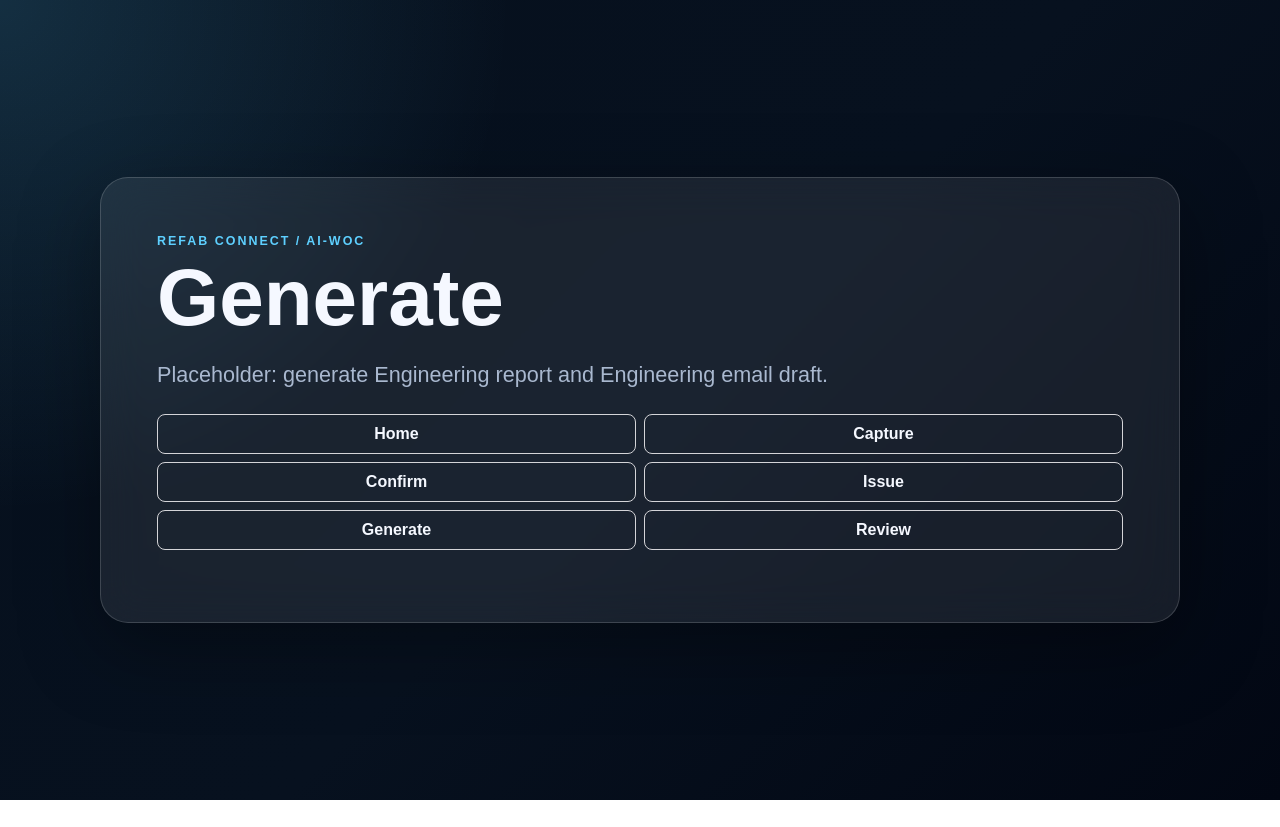
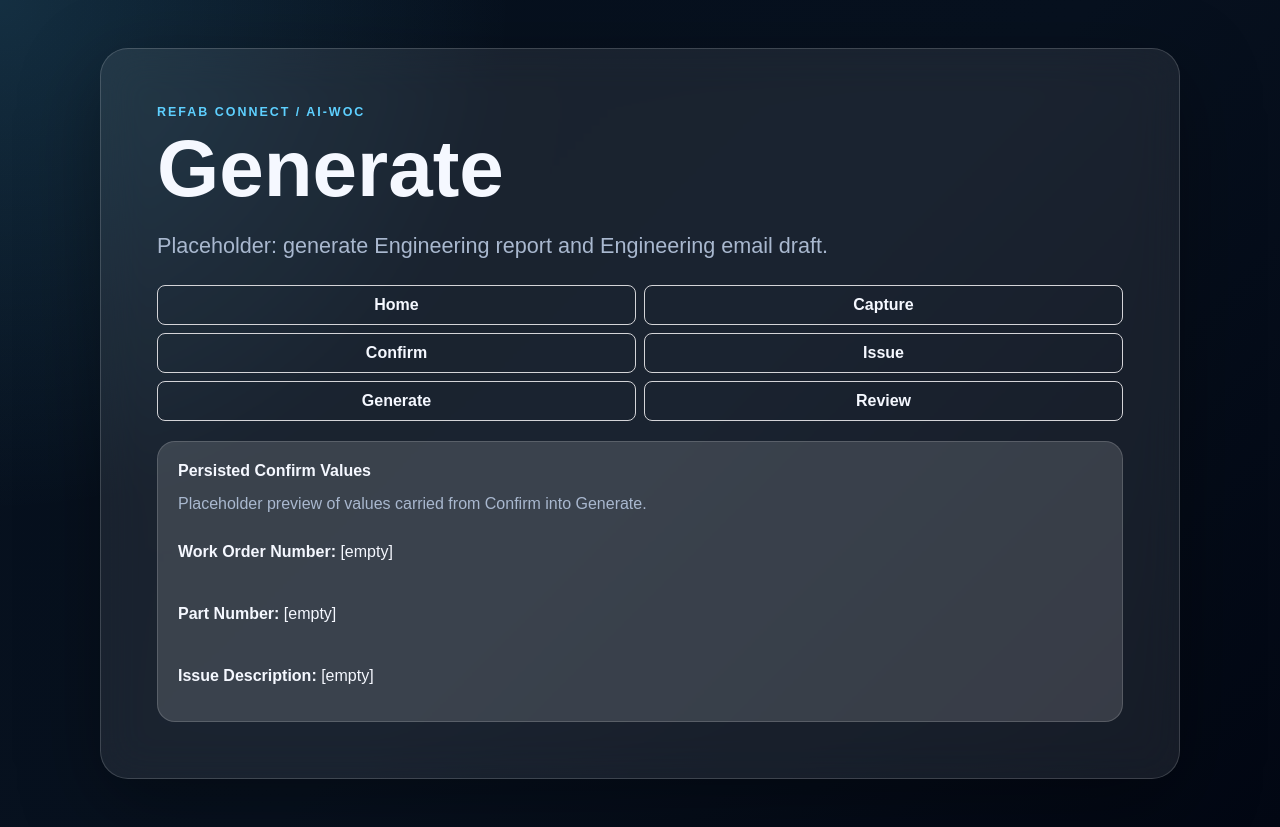
Before and after one commit to kool1160/refab-connect-ai-woc, a Next.js app: page /generate in a window 1280 px wide. Before the commit the page ends 800 px from the top, so only its background shows below. Built offline with nearby package versions, Linux system fonts and the light colour scheme.

Commit message:
Persist confirmed fields in shared WOC state

```diff
--- a/app/generate/page.tsx
+++ b/app/generate/page.tsx
@@ -1,7 +1,10 @@
 import { AppShell } from '@/components/layout/AppShell';
+import { GenerateStatePreview } from '@/components/woc/GenerateStatePreview';
 
 export default function GeneratePage() {
   return (
-    <AppShell title="Generate" description="Placeholder: generate Engineering report and Engineering email draft." />
+    <AppShell title="Generate" description="Placeholder: generate Engineering report and Engineering email draft.">
+      <GenerateStatePreview />
+    </AppShell>
   );
 }
--- /dev/null
+++ b/components/woc/GenerateStatePreview.tsx
@@ -0,0 +1,23 @@
+'use client';
+
+import { getWocData } from '@/features/woc/state/wocState';
+
+export function GenerateStatePreview() {
+  const data = getWocData();
+
+  return (
+    <section className="capture-card" aria-label="Persisted confirm values">
+      <strong>Persisted Confirm Values</strong>
+      <p className="capture-help-text">Placeholder preview of values carried from Confirm into Generate.</p>
+      <p>
+        <strong>Work Order Number:</strong> {data.workOrder || '[empty]'}
+      </p>
+      <p>
+        <strong>Part Number:</strong> {data.partNumber || '[empty]'}
+      </p>
+      <p>
+        <strong>Issue Description:</strong> {data.problemSummary || '[empty]'}
+      </p>
+    </section>
+  );
+}
--- a/features/woc/state/wocState.ts
+++ b/features/woc/state/wocState.ts
@@ -20,3 +20,18 @@ export const inMemoryWocState: WocState = {
     emailReadyConfirmed: false,
   },
 };
+
+export function getWocData(): WocData {
+  return inMemoryWocState.data;
+}
+
+export function setWocDataField(field: keyof WocData, value: string) {
+  inMemoryWocState.data = {
+    ...inMemoryWocState.data,
+    [field]: value,
+  };
+}
+
+export function setWocCurrentStep(step: WocWorkflowStep) {
+  inMemoryWocState.currentStep = step;
+}
```
Also changed, not shown: components/woc/ConfirmRequiredFieldsGate.tsx (+9 -3 lines).
